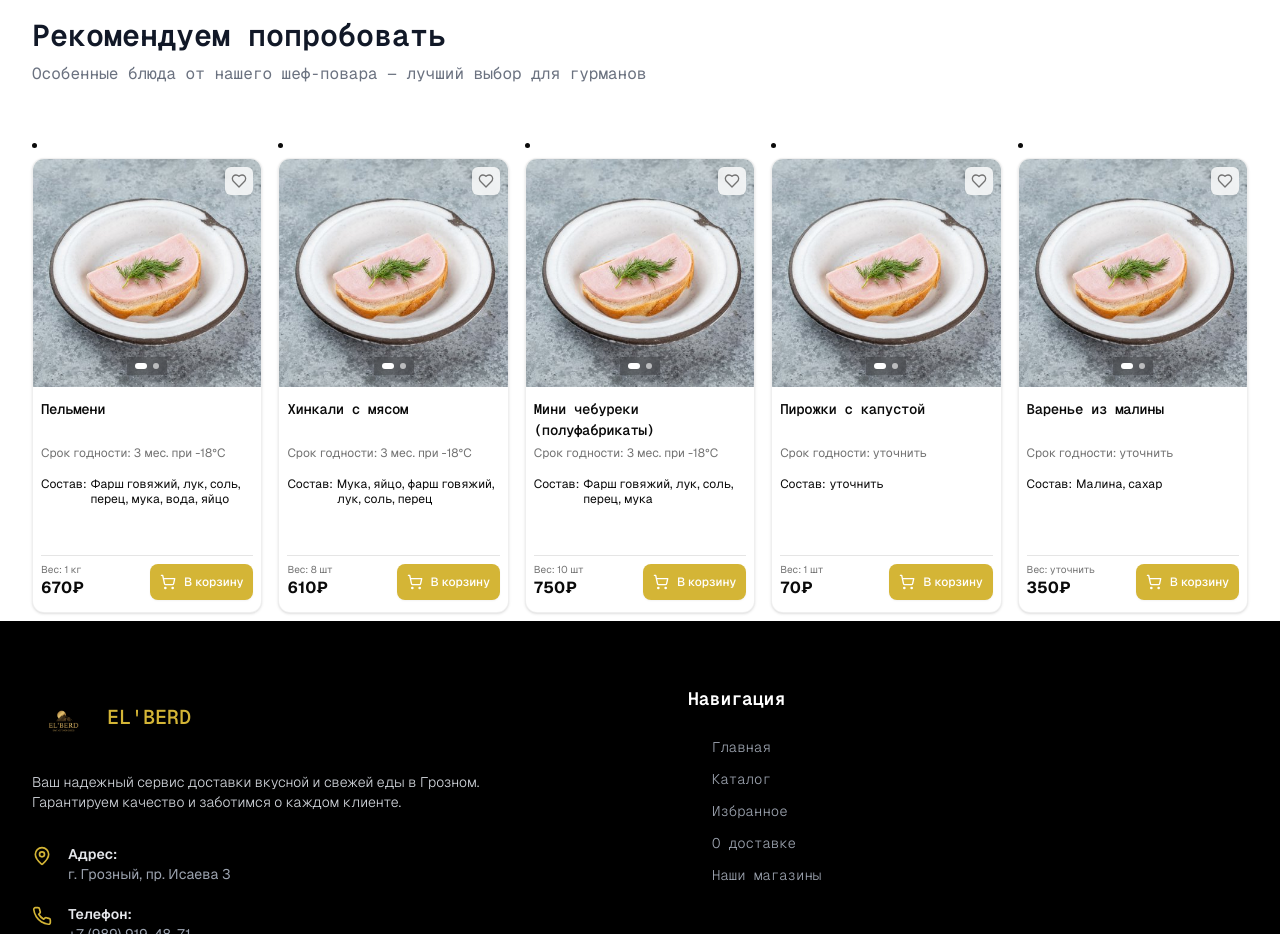
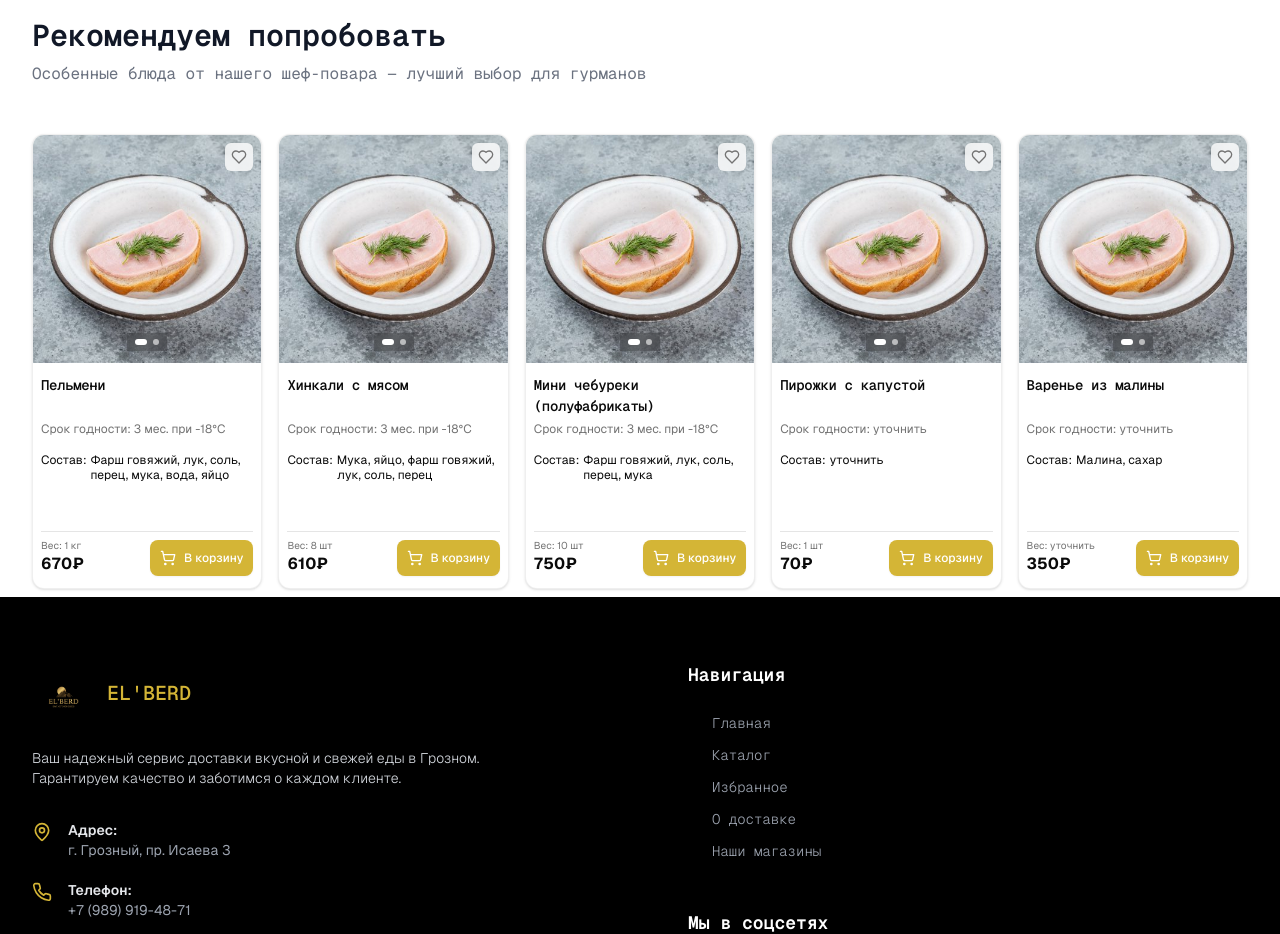
Before and after one commit to ThDawnWind/elberd, a Next.js app: page / in a window 1280 px wide. Shown: the part 2380-3314 px from the top of the page. Built offline with nearby package versions, Linux system fonts and the light colour scheme.

Commit message:
Update RecommendedDishes.tsx

```diff
--- a/src/sections/RecommendedDishes/RecommendedDishes.tsx
+++ b/src/sections/RecommendedDishes/RecommendedDishes.tsx
@@ -20,7 +20,7 @@ export const RecommendedDishes = () => {
         </p>
       </header>
 
-      <div className="gap-2 sm:gap-3 lg:gap-4 grid grid-cols-1 xs:grid-cols-2 sm:grid-cols-2 lg:grid-cols-3 xl:grid-cols-5">
+      <ul className="gap-2 sm:gap-3 lg:gap-4 grid grid-cols-1 xs:grid-cols-2 sm:grid-cols-2 lg:grid-cols-3 xl:grid-cols-5">
         {recommendedProducts.map((product) => (
           <li key={product.id}>
             <Reveal>
@@ -32,7 +32,7 @@ export const RecommendedDishes = () => {
             </Reveal>
           </li>
         ))}
-      </div>
+      </ul>
     </section>
   )
 }
```
